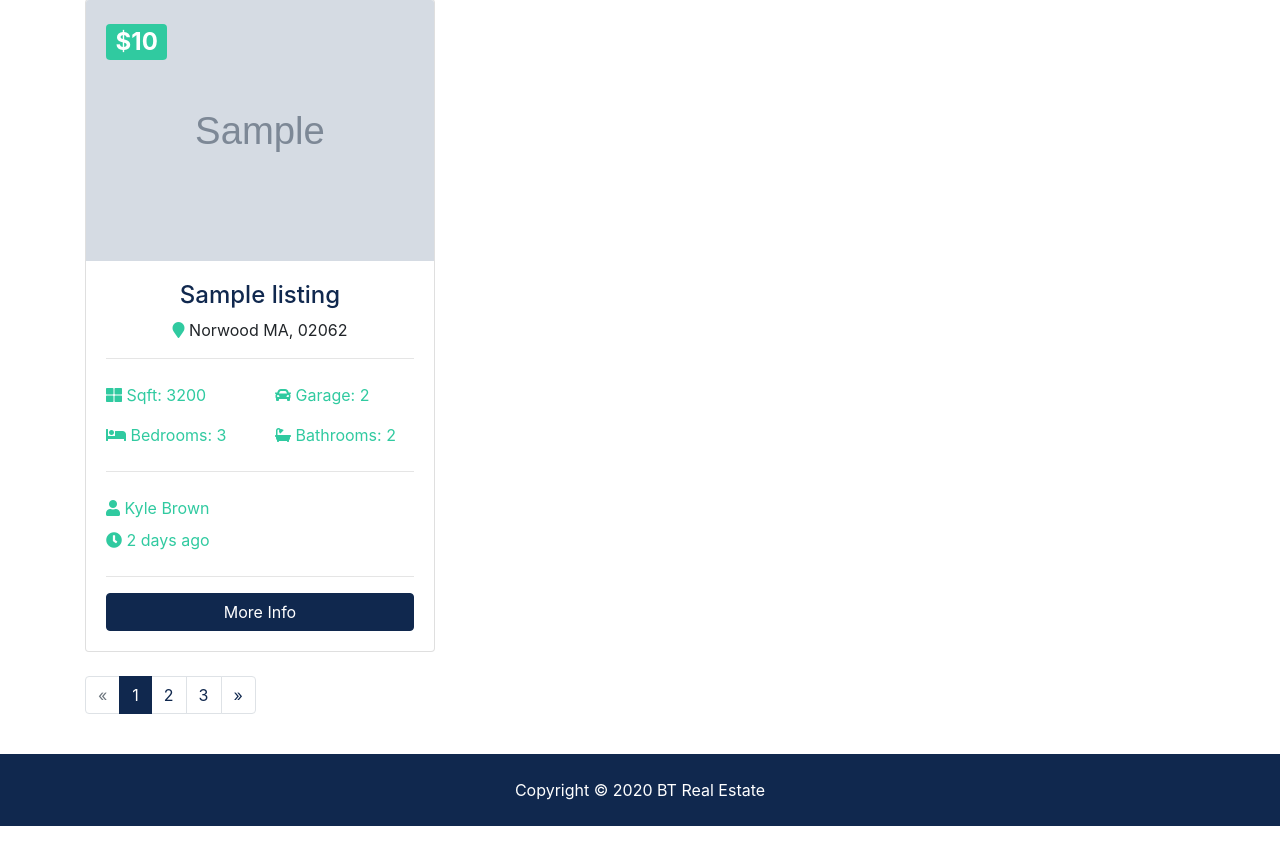
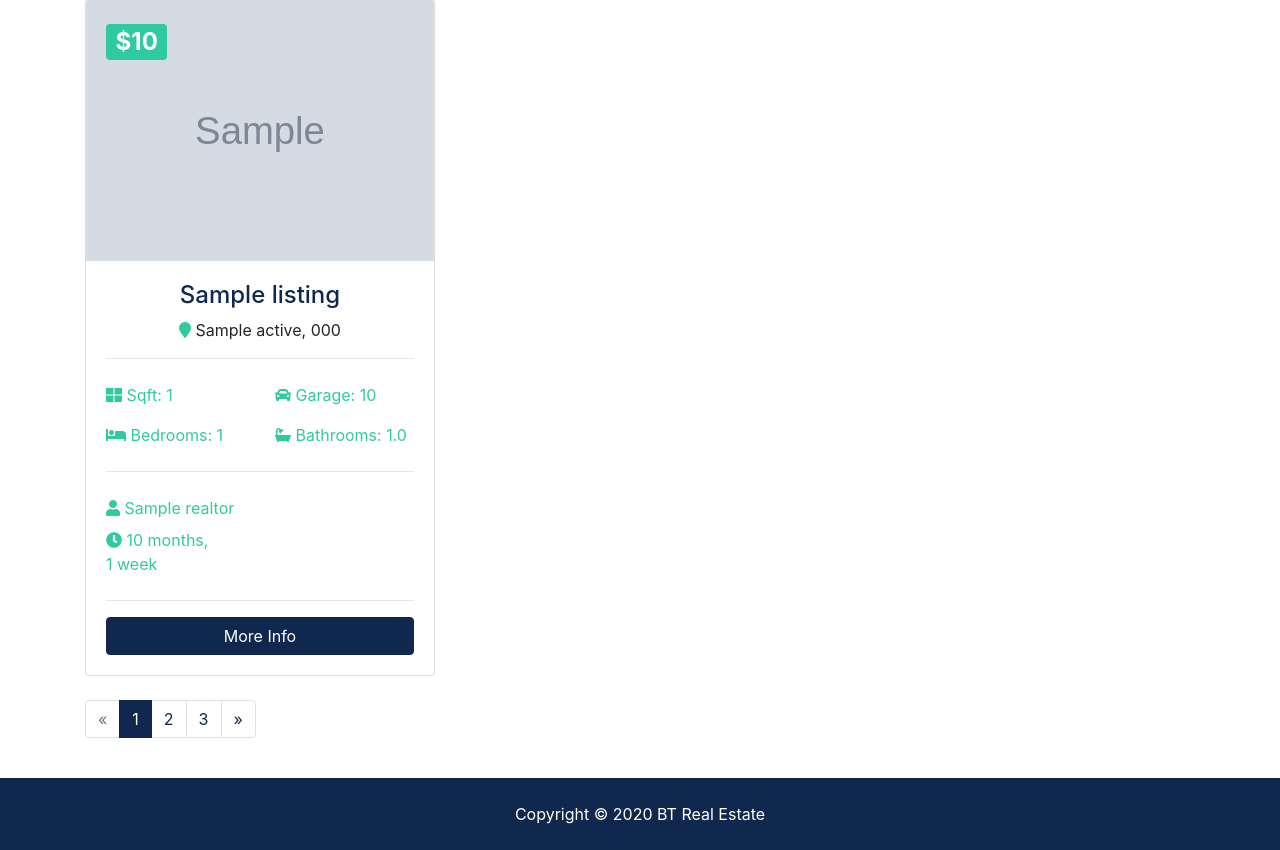
Before and after one commit to zzolfaghari/btre_project, a Django app: page /listing/ in a window 1280 px wide. Shown: the part 450-1300 px from the top of the page. Before the commit the page ends 1276 px from the top, so only its background shows below. Run offline with Django 3.2, Linux system fonts and the light colour scheme; tables that the repository leaves empty hold one stand-in row (values such as "Sample post"); grey boxes marked "Sample" are stand-in pictures; some libraries are stand-ins or nearby versions.

Commit message:
added listing for loop part2

```diff
--- a/templates/listing/listings.html
+++ b/templates/listing/listings.html
@@ -1,4 +1,5 @@
 {% extends 'pages/base.html' %}
+{% load humanize %}
 {% block content %}
     <section id="showcase-inner" class="py-5 text-white">
     <div class="container">
@@ -37,39 +38,40 @@
                     <img class="card-img-top" src="{{listing.photo_main.url}}" alt="">
                     <div class="card-img-overlay">
                       <h2>
-                        <span class="badge badge-secondary text-white">${{listing.price}}</span>
+                        <span class="badge badge-secondary text-white">${{listing.price | intcomma}}</span>
                       </h2>
                     </div>
                     <div class="card-body">
                       <div class="listing-heading text-center">
                         <h4 class="text-primary">{{listing.title}}</h4>
                         <p>
-                          <i class="fas fa-map-marker text-secondary"></i> Norwood MA, 02062</p>
+                          <i class="fas fa-map-marker text-secondary"></i> {{listing.city}} {{listing.state}},
+                            {{listing.zipcode}}</p>
                       </div>
                       <hr>
                       <div class="row py-2 text-secondary">
                         <div class="col-6">
-                          <i class="fas fa-th-large"></i> Sqft: 3200</div>
+                          <i class="fas fa-th-large"></i> Sqft: {{listing.sqft}}</div>
                         <div class="col-6">
-                          <i class="fas fa-car"></i> Garage: 2</div>
+                          <i class="fas fa-car"></i> Garage: {{listing.garage}}</div>
                       </div>
                       <div class="row py-2 text-secondary">
                         <div class="col-6">
-                          <i class="fas fa-bed"></i> Bedrooms: 3</div>
+                          <i class="fas fa-bed"></i> Bedrooms: {{listing.bedrooms}}</div>
                         <div class="col-6">
-                          <i class="fas fa-bath"></i> Bathrooms: 2</div>
+                          <i class="fas fa-bath"></i> Bathrooms: {{listing.bathrooms}}</div>
                       </div>
                       <hr>
                       <div class="row py-2 text-secondary">
                         <div class="col-12">
-                          <i class="fas fa-user"></i> Kyle Brown</div>
+                          <i class="fas fa-user"></i>  {{listing.realtor}}</div>
                       </div>
                       <div class="row text-secondary pb-2">
                         <div class="col-6">
-                          <i class="fas fa-clock"></i> 2 days ago</div>
+                          <i class="fas fa-clock"></i> {{listing.list_date | timesince}}</div>
                       </div>
                       <hr>
-                      <a href="listing.html" class="btn btn-primary btn-block">More Info</a>
+                      <a href="{% url 'listing' listing.id %}" class="btn btn-primary btn-block">More Info</a>
                     </div>
                   </div>
                 </div>
```
